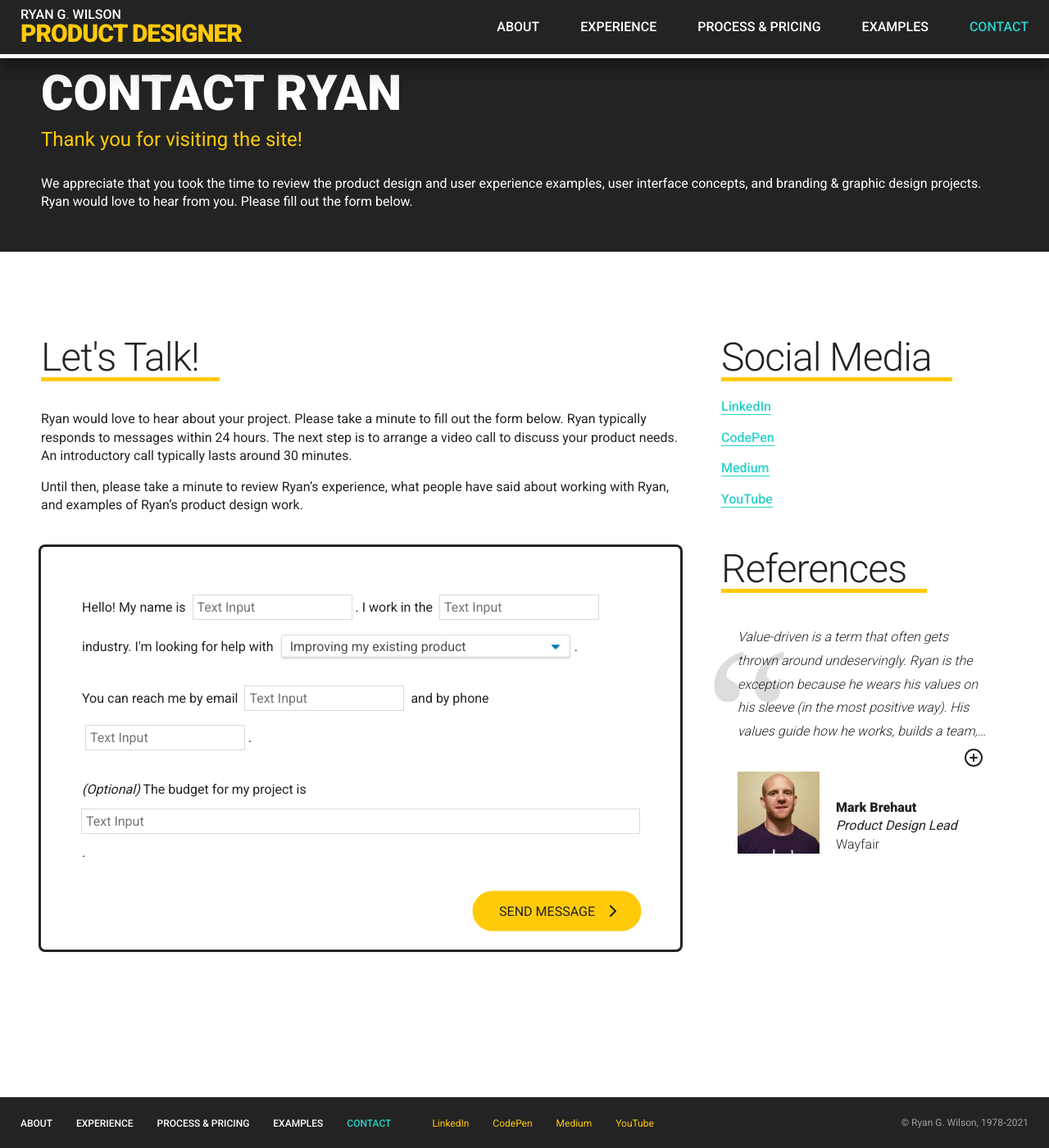
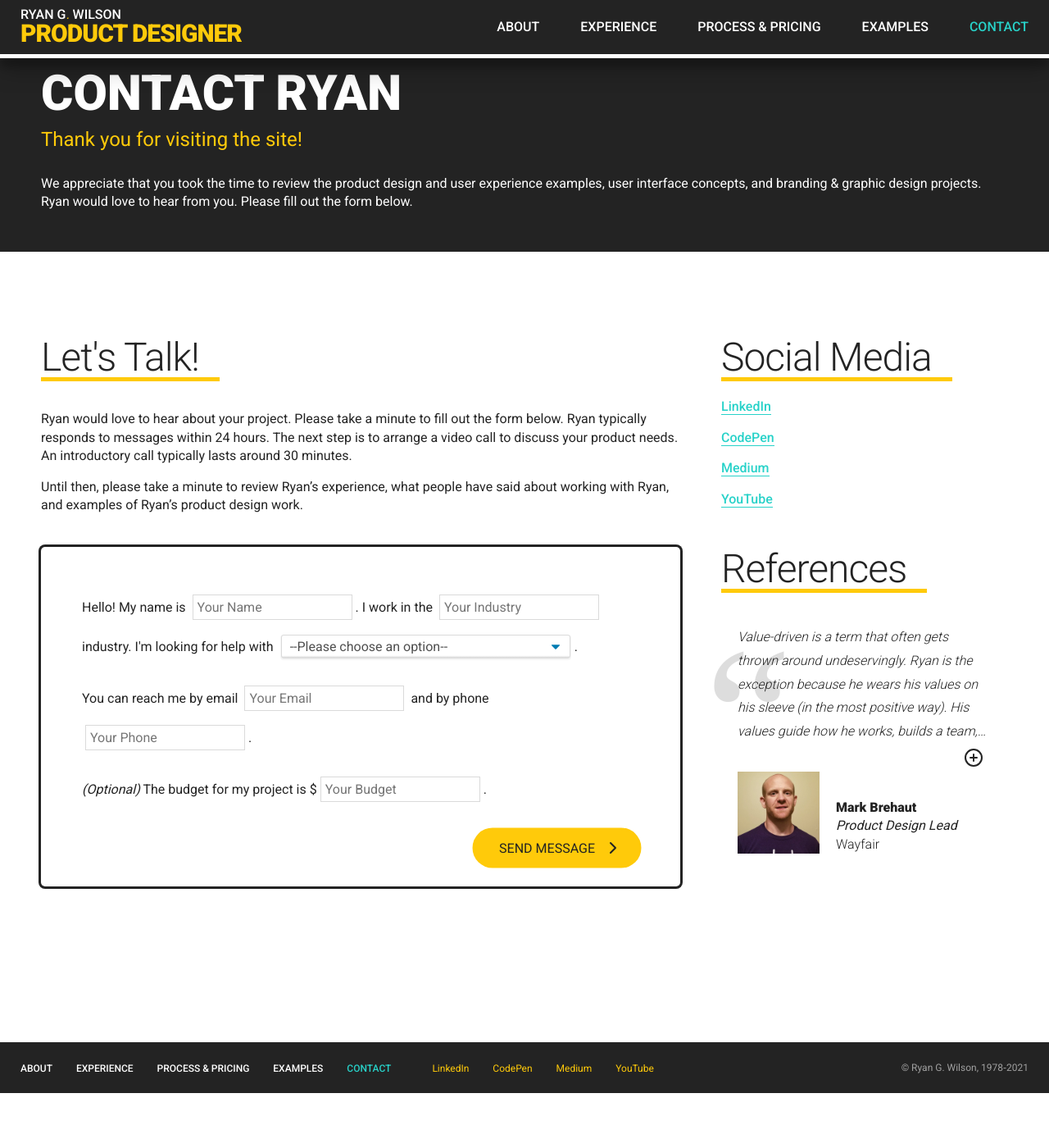
Before and after one commit to ryangwilson/ryangwilson.github.io, a Jekyll site: the page built from contact.md, in a window 1280 px wide and 1400 px high, scrolled down 67 px. Shown: the whole window at 82% size. Built offline with Jekyll 4.4.1, drawn with Linux system fonts in a browser that asks for light colours; some web fonts are replaced.

Commit message:
contact form changes

```diff
--- a/_includes/contact-form.html
+++ b/_includes/contact-form.html
@@ -1,18 +1,18 @@
 <form class="nl-form" action="https://getform.io/f/ea6c0936-7e13-46f3-90b0-d2cc7be79ce2" method="POST">
     <p>Hello! My name is
-    <input id="input__text" type="text" placeholder="Text Input" name="name">. I work in the
-    <input id="input__text" type="text" placeholder="Text Input" name="industry"> industry. I'm looking for help with
-            <select id="select" class="select-css" name="option">
+    <input id="input__text" type="text" placeholder="Your Name" name="name" required>. I work in the
+    <input id="input__text" type="text" placeholder="Your Industry" name="industry" required> industry. I'm looking for help with
+            <select id="select" class="select-css" name="option" required>
                 <optgroup label="Option Group">
+                    <option disabled selected value>--Please choose an option--</option>
                     <option>Improving my existing product</option>
                     <option>Bringing my product idea to life</option>
                     <option>Developing visual UI concepts to get funding</option>
                 </optgroup>
         </select>.</p>
     <p>You can reach me by email
-    <input id="input__text" type="email" placeholder="Text Input" name="email"> and by phone
-        <input id="input__text" type="tel" placeholder="Text Input" name="phone">.</p>
-    <p><i>(Optional)</i> The budget for my project is
-    <input id="input__text" type="number" placeholder="Text Input" name="budget">.</p>
+    <input id="input__text" type="email" placeholder="Your Email" name="email" required> and by phone
+        <input id="input__text" type="tel" placeholder="Your Phone" name="phone" required>.</p>
+    <p><i>(Optional)</i> The budget for my project is $<input id="input__text" type="number" placeholder="Your Budget" name="budget">.</p>
     <button class="btn secondary svg-after pull-right" type="submit">Send Message <i data-feather="chevron-right"></i></button>
 </form>
--- a/_sass/override-contact-form.scss
+++ b/_sass/override-contact-form.scss
@@ -7,7 +7,7 @@
   box-shadow: 0 0 0 3px #232323;
   border-radius: 5px;
   width: fit-content;
-  input[type="text"], input[type="email"], input[type="tel"], select {
+  input[type="text"], input[type="email"], input[type="tel"], input[type="number"], select {
     display: inline-flex;
     width: fit-content;
     margin: 0 $scale-1;
```
Also changed, not shown: 4 other files.
